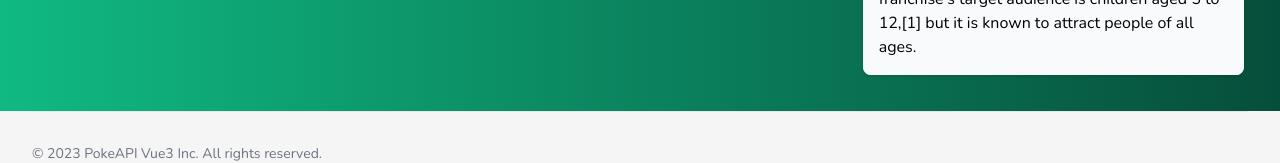
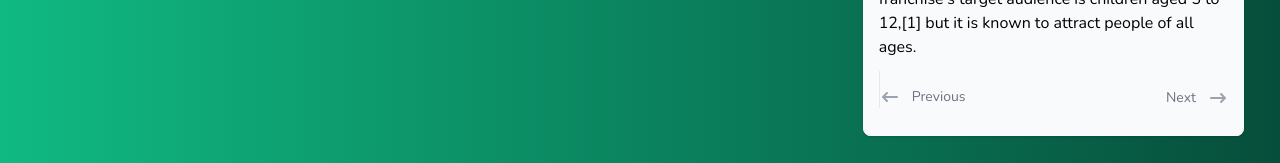
Before and after one commit to Apfirebolt/vue3_pokedex, a Vue app: page /move in a window 1280 px wide. Shown: the part 353-516 px from the top of the page. Built offline with nearby package versions, Linux system fonts and the light colour scheme; no server answers.

Commit message:
feat: added simple pagination to item and move page

```diff
--- a/src/components/Pagination.vue
+++ b/src/components/Pagination.vue
@@ -13,21 +13,6 @@
           aria-hidden="true"
         />
         Previous
-      </a>
-    </div>
-    <div class="hidden md:-mt-px md:flex">
-      <a
-        href="#"
-        class="border-transparent text-gray-500 hover:text-gray-700 hover:border-gray-300 border-t-2 pt-4 px-4 inline-flex items-center text-sm font-medium"
-      >
-        1
-      </a>
-      <!-- Current: "border-indigo-500 text-indigo-600", Default: "border-transparent text-gray-500 hover:text-gray-700 hover:border-gray-300" -->
-      <a
-        href="#"
-        class="border-transparent text-gray-500 hover:text-gray-700 hover:border-gray-300 border-t-2 pt-4 px-4 inline-flex items-center text-sm font-medium"
-      >
-        10
       </a>
     </div>
     <div class="-mt-px w-0 flex-1 flex justify-end">
--- a/src/pages/Item.vue
+++ b/src/pages/Item.vue
@@ -42,7 +42,10 @@
                   >
                     <p
                       @click="goToDetailPage(oneItem.name)"
-                        class="text-gray-900 bg-indigo-100 px-2 py-3 shadow rounded hover:cursor-pointer">{{ capitalize(oneItem.name) }}</p>
+                      class="text-gray-900 bg-indigo-100 px-2 py-3 shadow rounded hover:cursor-pointer"
+                    >
+                      {{ capitalize(oneItem.name) }}
+                    </p>
                     {{ " " }}
                   </div>
                 </div>
@@ -62,8 +65,11 @@
                   class="border-t p-4 border-gray-200 bg-gray-50 grid grid-cols-1 divide-y divide-gray-200 sm:divide-y-0 sm:divide-x"
                 >
                   <p>
-                      An item (Japanese: 道anner. They have various uses, including healing, powering up, helping one to catch Pokémon, or accessing new areas.
+                    An item (Japanese: 道anner. They have various uses,
+                    including healing, powering up, helping one to catch
+                    Pokémon, or accessing new areas.
                   </p>
+                  <Pagination :goToNextPage="goToNextPage" :goToPreviousPage="goToPreviousPage" />
                 </div>
               </div>
             </section>
@@ -75,23 +81,27 @@
 </template>
 
 <script>
-  import { computed, onMounted } from "vue";
-  import { useRoute, useRouter } from 'vue-router'
+import { ref, computed, onMounted } from "vue";
+import { useRoute, useRouter } from "vue-router";
 import { useItem } from "../store/item";
 import Loader from "../components/Loader.vue";
+import Pagination from "../components/Pagination.vue";
 import { capitalize } from "../utils/filters.js";
 import useEmitter from "../composables/useEmitter";
 
 export default {
   components: {
     Loader,
+    Pagination,
   },
   setup() {
+    const startIndex = ref(0);
+    const endIndex = ref(40);
     const store = useItem();
     const emitter = useEmitter();
     const route = useRoute();
     const router = useRouter();
-      const currentRoute = computed(() => route.path)
+    const currentRoute = computed(() => route.path);
 
     onMounted(() => {
       emitter.on("searchItem", (name) => {
@@ -110,11 +120,30 @@
       router.push({ name: "ItemDetail", params: { name } });
     };
 
+    const goToNextPage = () => {
+      // Number of items in the list is 2110
+      if (endIndex.value < 2110) {
+        startIndex.value += 40;
+        endIndex.value += 40;
+        store.getItemList(null, endIndex.value, startIndex.value);
+      }
+    };
+
+    const goToPreviousPage = () => {
+      if (startIndex.value > 0) {
+        startIndex.value -= 40;
+        endIndex.value -= 40;
+        store.getItemList(null, endIndex.value, startIndex.value);
+      }
+    };
+
     return {
       isLoading,
       item,
       goToDetailPage,
       capitalize,
+      goToNextPage,
+      goToPreviousPage,
     };
   },
 };
--- a/src/pages/Move.vue
+++ b/src/pages/Move.vue
@@ -42,7 +42,10 @@
                   >
                     <p
                       @click="goToDetailPage(oneItem.name)"
-                        class="text-gray-900 bg-indigo-100 px-2 py-3 shadow rounded hover:cursor-pointer">{{ capitalize(oneItem.name) }}</p>
+                      class="text-gray-900 bg-indigo-100 px-2 py-3 shadow rounded hover:cursor-pointer"
+                    >
+                      {{ capitalize(oneItem.name) }}
+                    </p>
                     {{ " " }}
                   </div>
                 </div>
@@ -62,8 +65,15 @@
                   class="border-t p-4 border-gray-200 bg-gray-50 grid grid-cols-1 divide-y divide-gray-200 sm:divide-y-0 sm:divide-x"
                 >
                   <p>
-                    Pokémon is a Japanese media franchise consisting of video games, animated series and films, a trading card game, and other related media. The franchise takes place in a shared universe in which humans co-exist with creatures known as Pokémon, a large variety of species endowed with special powers. The franchise's target audience is children aged 5 to 12,[1] but it is known to attract people of all ages.
+                    Pokémon is a Japanese media franchise consisting of video
+                    games, animated series and films, a trading card game, and
+                    other related media. The franchise takes place in a shared
+                    universe in which humans co-exist with creatures known as
+                    Pokémon, a large variety of species endowed with special
+                    powers. The franchise's target audience is children aged 5
+                    to 12,[1] but it is known to attract people of all ages.
                   </p>
+                  <Pagination :goToNextPage="goToNextPage" :goToPreviousPage="goToPreviousPage" />
                 </div>
               </div>
             </section>
@@ -75,31 +85,34 @@
 </template>
 
 <script>
-  import { computed, onMounted } from "vue";
+import { ref, computed, onMounted } from "vue";
 import { useMove } from "../store/move";
 import Loader from "../components/Loader.vue";
+import Pagination from "../components/Pagination.vue";
 import { capitalize } from "../utils/filters.js";
-  import { useRoute, useRouter } from 'vue-router'
+import { useRoute, useRouter } from "vue-router";
 import useEmitter from "../composables/useEmitter";
-
 
 export default {
   components: {
     Loader,
+    Pagination,
   },
   setup() {
+    const startIndex = ref(0);
+    const endIndex = ref(40);
     const store = useMove();
     const emitter = useEmitter();
     const route = useRoute();
     const router = useRouter();
-      const currentRoute = computed(() => route.path)
+    const currentRoute = computed(() => route.path);
 
     onMounted(() => {
       if (currentRoute.value === "/move") {
         emitter.on("searchItem", (name) => {
           let smallCaps = name.toLowerCase();
           store.getMoveList(smallCaps, 40, 0);
-          })
+        });
       }
       store.getMoveList(null, 40, 0);
     });
@@ -111,11 +124,30 @@
       router.push({ name: "MoveDetail", params: { name } });
     };
 
+    const goToNextPage = () => {
+      // Number of moves hardcoded to 844
+      if (endIndex.value < 844) {
+        startIndex.value += 40;
+        endIndex.value += 40;
+        store.getMoveList(null, endIndex.value, startIndex.value);
+      }
+    };
+
+    const goToPreviousPage = () => {
+      if (startIndex.value > 0) {
+        startIndex.value -= 40;
+        endIndex.value -= 40;
+        store.getMoveList(null, endIndex.value, startIndex.value);
+      }
+    };
+
     return {
       isLoading,
       move,
       capitalize,
-        goToDetailPage
+      goToDetailPage,
+      goToNextPage,
+      goToPreviousPage
     };
   },
 };
```
Lines whose indentation alone changed are shown as unchanged.
